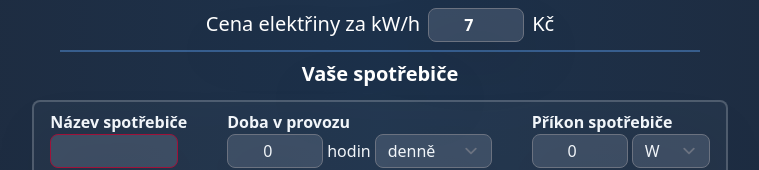
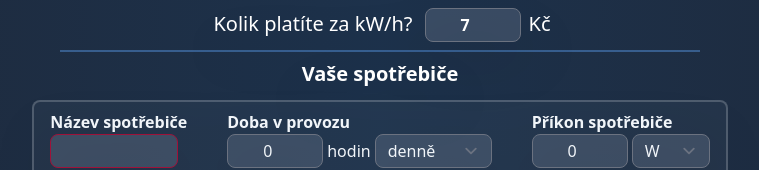
Before and after one commit to maros-o/koliktozere, a React (Create React App) app: page / in a window 1280 px wide. Shown: the top 170 px of the page, without its empty margins (260-1019 px from the left). Built offline with nearby package versions, Linux system fonts and the light colour scheme.

Commit message:
tailwind

```diff
--- a/src/components/EnergyPriceForm.js
+++ b/src/components/EnergyPriceForm.js
@@ -6,7 +6,7 @@ export default function EnergyPriceForm({
 }) {
   return (
     <div className="text-xl p-2 text-center drop-shadow-2xl">
-      <label className="mx-2">Cena elektřiny za kW/h</label>
+      <label className="mx-3">Kolik platíte za kW/h?</label>
       <input
         className="text-md form-input px-4 py-1 rounded-lg w-16 md:w-24 text-center bg-slate-500/40 font-bold"
         type="number"
```
